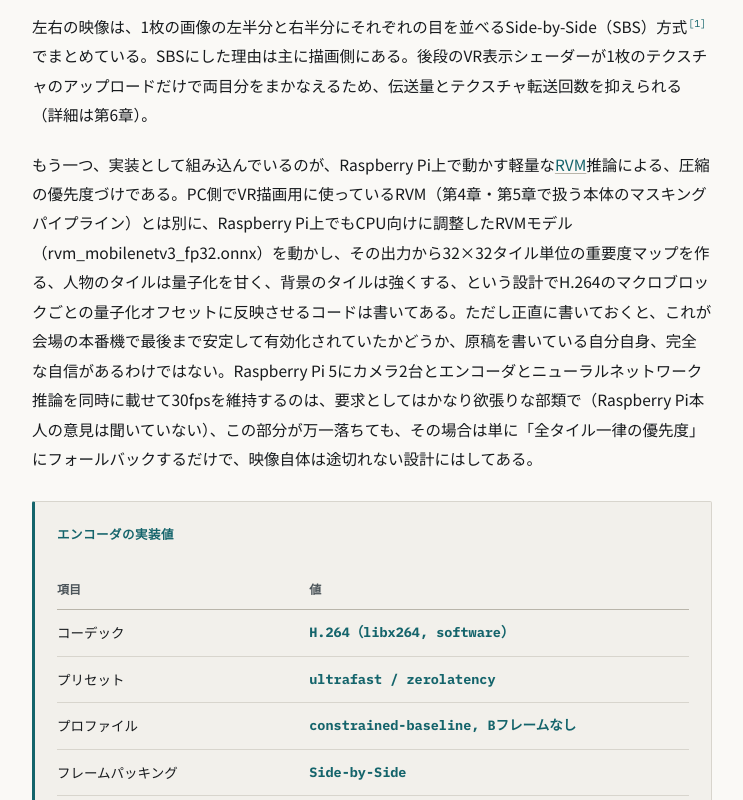
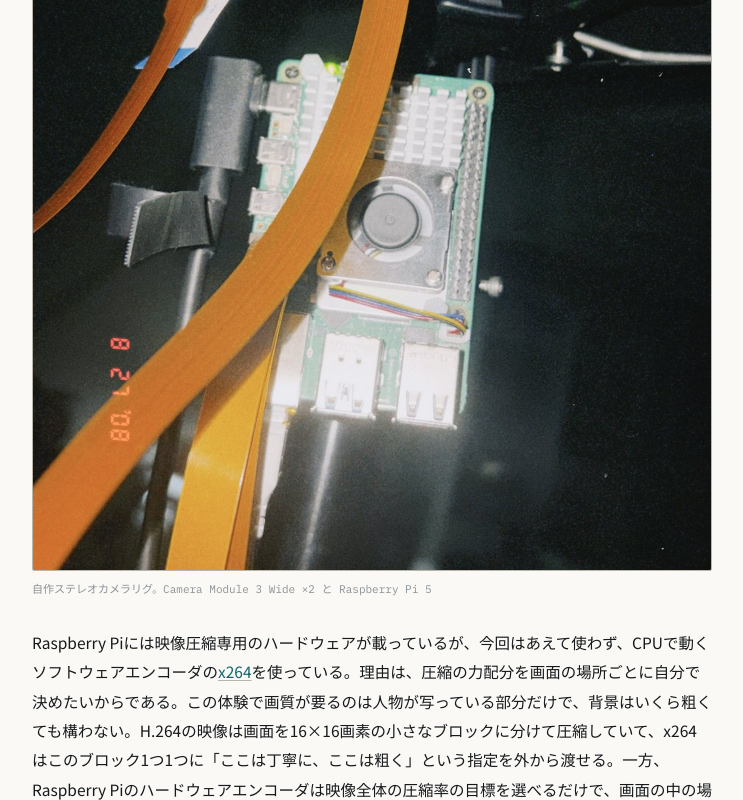
Before and after one commit to Meta-Puppet/pipeline, a plain HTML site: page index.html in a window 1280 px wide. Shown: the part 3072-3872 px from the top of the page, without its empty margins (268-1011 px from the left). Drawn offline with Linux system fonts and the light colour scheme.

Commit message:
pipeline: add stereo camera rig photo
Co-Authored-By: Claude Fable 5 <noreply@anthropic.com>
Claude-Session: https://claude.ai/code/session_01NiX2mWxNS6bimBJP6R9Wu8

```diff
--- a/index.html
+++ b/index.html
@@ -402,6 +402,10 @@ sup.fnref a{color:inherit;text-decoration:none;}
 .footnotes li{margin-bottom:8px;}
 .footnotes li:target,.footnotes li:target::marker{color:var(--accent);}
 
+.embed{margin:28px 0;}
+.embed img{width:100%; height:auto; border:1px solid var(--rule-strong); border-radius:2px; display:block;}
+.embed-caption{font-family:"IBM Plex Mono",monospace; font-size:11px; color:var(--ink-faint); margin-top:8px;}
+
 .signature{
   margin-top:56px;
   padding-top:22px;
@@ -589,6 +593,11 @@ sup.fnref a{color:inherit;text-decoration:none;}
   <h2>ステレオカメラとRaspberry Pi上のエンコード</h2>
 
   <p>そもそもステレオカメラ自体、既製品を買ってきたわけではない。Raspberry Pi 5にRaspberry Pi用のカメラモジュールを2台取り付けて組み立てている。組み立てにあたっては、Raspberry Pi 5とカメラモジュールでステレオビジョンを構成した産業向けの事例（<a href="https://techietechnology.co.jp/2025/06/10/3d-stereo-vision-system-3d-industrial-raspberry-pi-5/">techietechnology.co.jp, 2025</a>）を参考にした。専用のグローバルシャッターカメラや外部同期のハードウェアを使わなくても、Raspberry Pi 5であれば安価なカメラモジュール2台の映像を実用的な遅延で処理できる、という設計方針をそのまま踏襲している。</p>
+
+  <div class="embed">
+    <img src="stereo_camera.jpg" alt="自作ステレオカメラ。Raspberry Pi 5に2台のCamera Module 3 Wideをフレキシブルケーブルで接続したリグ" loading="lazy">
+    <div class="embed-caption">自作ステレオカメラリグ。Camera Module 3 Wide ×2 と Raspberry Pi 5</div>
+  </div>
 
   <p>Raspberry Piには映像圧縮専用のハードウェアが載っているが、今回はあえて使わず、CPUで動くソフトウェアエンコーダの<a href="https://www.videolan.org/developers/x264.html">x264</a>を使っている。理由は、圧縮の力配分を画面の場所ごとに自分で決めたいからである。この体験で画質が要るのは人物が写っている部分だけで、背景はいくら粗くても構わない。H.264の映像は画面を16×16画素の小さなブロックに分けて圧縮していて、x264はこのブロック1つ1つに「ここは丁寧に、ここは粗く」という指定を外から渡せる。一方、Raspberry Piのハードウェアエンコーダは映像全体の圧縮率の目標を選べるだけで、画面の中の場所ごとの指定は受け付けない。あわせて、圧縮効率と引き換えに遅延を増やす機能（時間的に後のフレームを参照するBフレームや、数フレーム先まで見てから圧縮を決める先読み）はすべて切り、とにかく速く送り出すことを優先する設定にしている。</p>
 
```
Also changed, not shown: stereo_camera.jpg (added).
